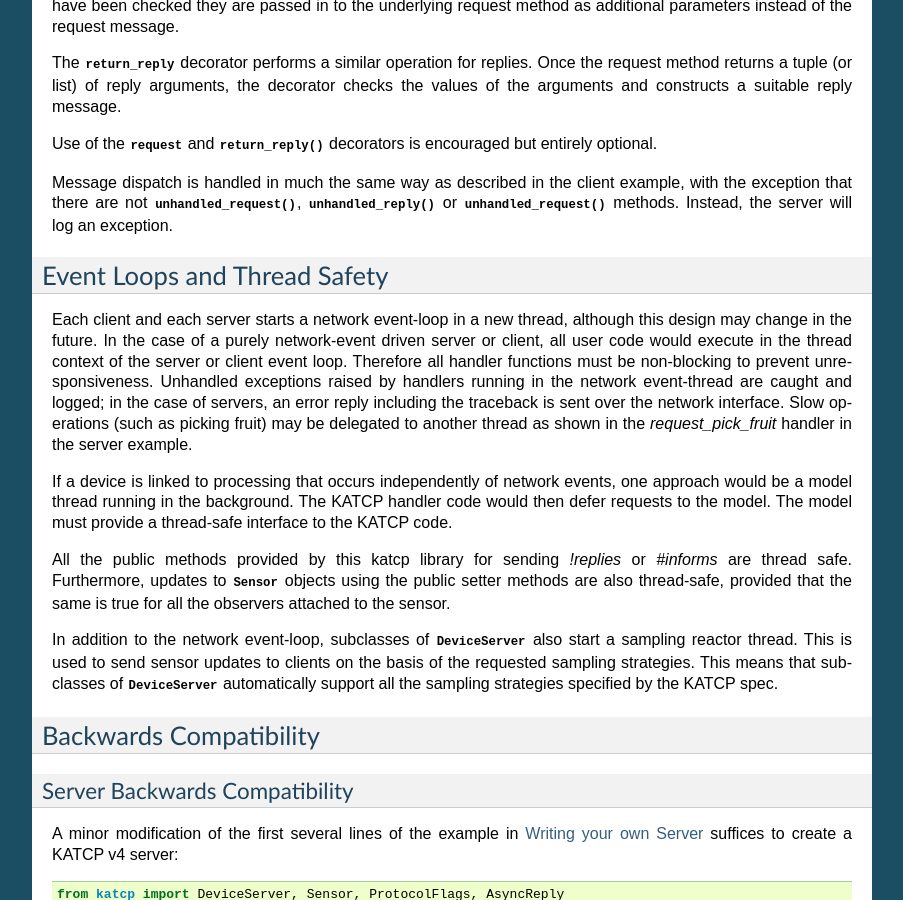
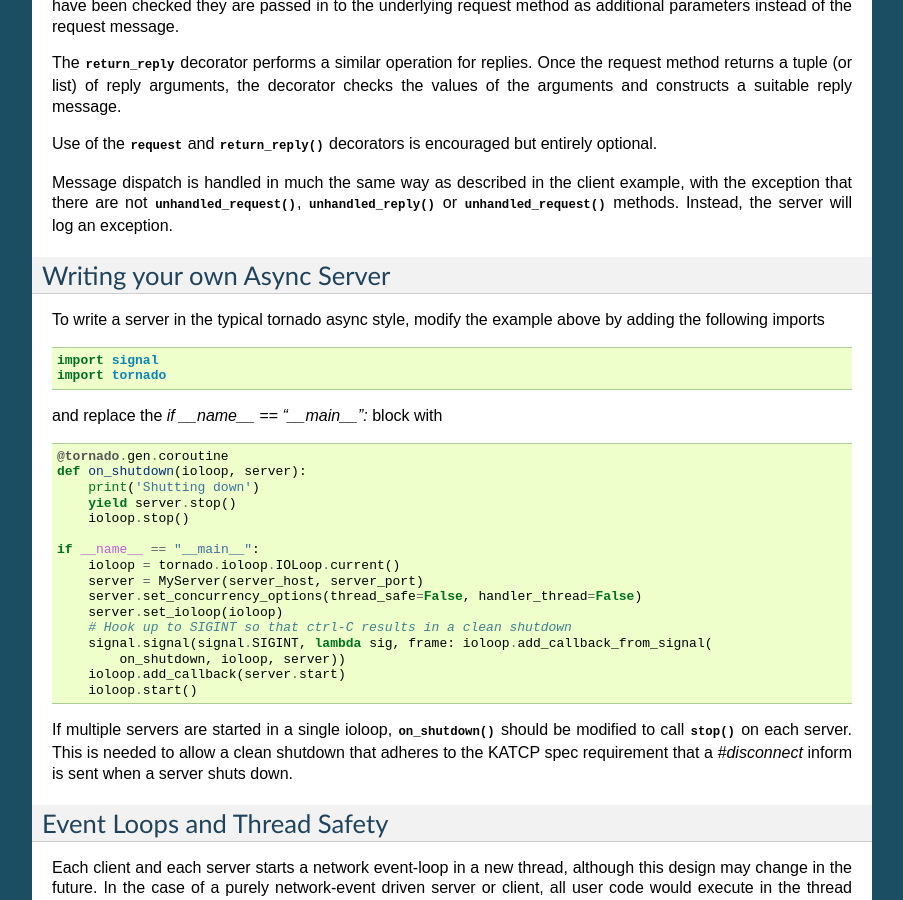
Before and after one commit to ska-sa/katcp-python, a Sphinx documentation site: the page built from doc/tutorial.rst, in a window 1280 px wide and 900 px high, scrolled down 5157 px. Shown: the whole window, without its empty margins (198-1101 px from the left). Built offline with Sphinx 7.4.7, drawn with Linux system fonts in a browser that asks for light colours; formulas are drawn with MathJax 3; some of the changed text lies outside the part shown.

Commit message:
Fix IOLoopManager.stop() to actually return a future
Also updated documentation with an async server example. The suggestion in the
previous commit was wrong, since ioloop.run_sync() does nor work properly if an
ioloop was ended by a KeyboardInterrupt. Here is a properly working example:

@tornado.gen.coroutine
def on_shutdown(ioloop, server):
    print('Shutting down')
    yield server.stop()
    ioloop.stop()

if __name__ == "__main__":
    ioloop = tornado.ioloop.IOLoop.current()
    server = MyServer(server_host, server_port)
    server.set_concurrency_options(thread_safe=False, handler_thread=False)
    server.set_ioloop(ioloop)
    # Hook up to SIGINT so that ctrl-C results in a clean shutdown
    signal.signal(signal.SIGINT, lambda sig, frame: ioloop.add_callback_from_signal(
	  on_shutdown, ioloop, server))
    ioloop.add_callback(server.start)
    ioloop.start()

```diff
--- a/doc/tutorial.rst
+++ b/doc/tutorial.rst
@@ -205,13 +205,13 @@ sub-class in order to function.
 
 A very simple server example looks like::
 
+  import threading
+  import time
+  import random
+
   from katcp import DeviceServer, Sensor, ProtocolFlags, AsyncReply
   from katcp.kattypes import (Str, Float, Timestamp, Discrete,
                               request, return_reply)
-
-  import threading
-  import time
-  import random
 
   server_host = ""
   server_port = 5000
@@ -359,6 +359,39 @@ example, with the exception that there are not :meth:`unhandled_request`,
 :meth:`unhandled_reply` or :meth:`unhandled_request` methods. Instead, the
 server will log an exception.
 
+Writing your own Async Server
+^^^^^^^^^^^^^^^^^^^^^^^^^^^^^
+
+To write a server in the typical tornado async style, modify the example above by
+adding the following imports ::
+
+  import signal
+  import tornado
+
+and replace the `if __name__ == "__main__":` block with ::
+
+  @tornado.gen.coroutine
+  def on_shutdown(ioloop, server):
+      print('Shutting down')
+      yield server.stop()
+      ioloop.stop()
+
+  if __name__ == "__main__":
+      ioloop = tornado.ioloop.IOLoop.current()
+      server = MyServer(server_host, server_port)
+      server.set_concurrency_options(thread_safe=False, handler_thread=False)
+      server.set_ioloop(ioloop)
+      # Hook up to SIGINT so that ctrl-C results in a clean shutdown
+      signal.signal(signal.SIGINT, lambda sig, frame: ioloop.add_callback_from_signal(
+	  on_shutdown, ioloop, server))
+      ioloop.add_callback(server.start)
+      ioloop.start()
+
+If multiple servers are started in a single ioloop, :func:`on_shutdown` should
+be modified to call :meth:`stop` on each server. This is needed to allow a clean
+shutdown that adheres to the KATCP spec requirement that a `#disconnect` inform
+is sent when a server shuts down.
+
 Event Loops and Thread Safety
 ^^^^^^^^^^^^^^^^^^^^^^^^^^^^^
 
```
Also changed, not shown: 1 other file.
